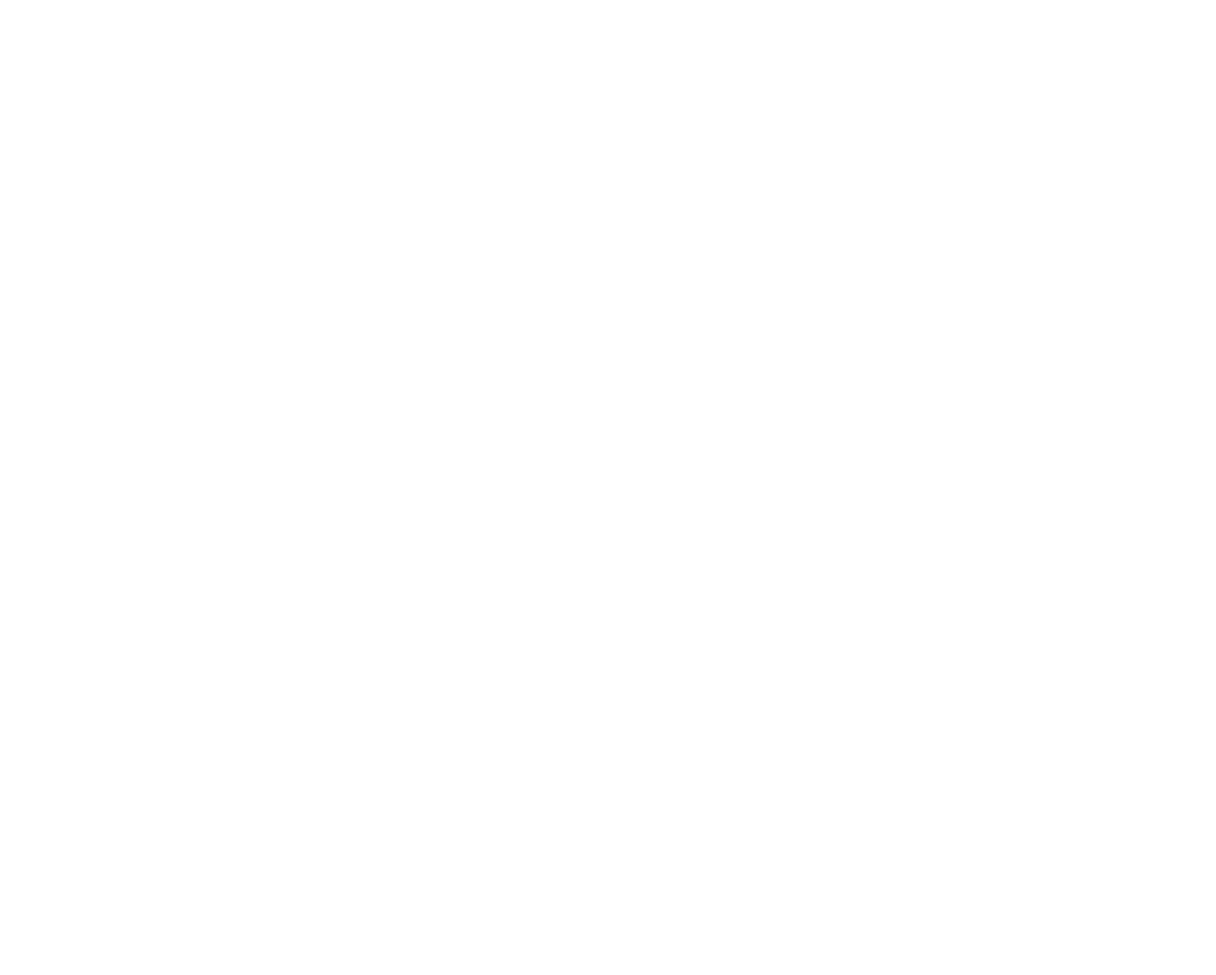
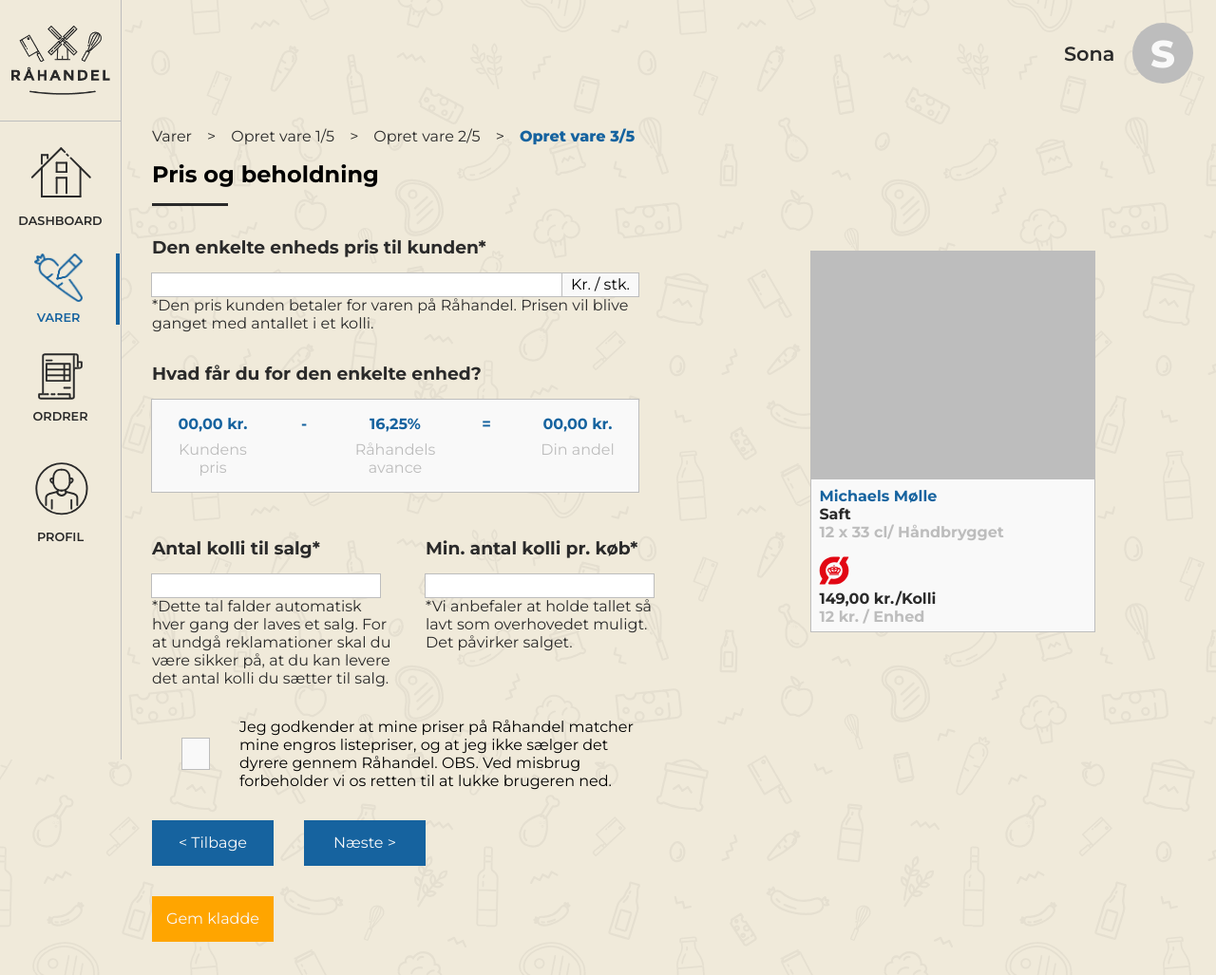
Before and after one commit to Hjorthex/raahandel, a plain HTML site: page producent-platform/varer/vareoprettelse/trin-3.html in a window 1280 px wide. Shown: the top 1027 px of the page at 95% size. Before the commit the page ends 800 px from the top, so only its background shows below. Drawn offline with Linux system fonts and the light colour scheme.

Commit message:
Opret vare 3 / 5
status: done

```diff
--- a/css/style.css
+++ b/css/style.css
@@ -3932,3 +3932,77 @@ input:checked + .products-aside-filter__slider:before {
 .pp-input__btn-container-top {
     margin-top: 2rem;
 }
+
+/* PP Opret vare 3 / 5 -----------------------------*/
+
+.pp-create-item__text--wrapped {
+    display: flex;
+    flex-direction: column;
+    flex-wrap: wrap;
+    width: 32rem;
+}
+
+.pp-item-deal {
+    display: flex;
+    flex-direction: row;
+    text-align: center;
+    margin-bottom: 2rem;
+    width: 32rem;
+    padding: 1rem;
+    background-color: var(--color-white);
+    outline: 0.1rem solid var(--color-border);
+}
+
+.pp-item-deal-columns {
+    width: 6rem;
+}
+
+.pp-item-deal-text {
+    color: var(--color-border);
+}
+
+.pp-item-deal-text--blue {
+    color: var(--color-third);
+    font-weight: bold;
+    margin-bottom: 0.5rem;
+}
+
+.pp-create-item__subcaption--top {
+    margin-top: 2rem;
+}
+
+.pp-create-item__text--short-wrapped {
+    width: 16rem;
+}
+
+.pp-item-amount__acceptance {
+    width: 32rem;
+    margin-top: 2rem;
+    display: flex;
+    flex-direction: row;
+    align-items: center;
+}
+
+.pp-item-amount__acceptance-check {
+    width: 2rem;
+    height: 2rem;
+    margin-left: 2rem;
+    margin-right: 2rem;
+    background-color: var(--color-white);
+    outline: 0.1rem solid var(--color-border);
+    cursor: pointer;
+}
+
+.pp-item-amount__acceptance-text {
+    display: flex;
+    flex-wrap: wrap;
+    width: 30rem;
+}
+
+.pp-input-widebar-shorter {
+    width: 27rem;
+}
+
+.pp-input-text--wider {
+    width: 5rem;
+}
--- a/producent-platform/varer/vareoprettelse/trin-3.html
+++ b/producent-platform/varer/vareoprettelse/trin-3.html
@@ -0,0 +1,203 @@
+<!DOCTYPE html>
+<html lang="en">
+<head>
+    <meta charset="UTF-8">
+    <meta http-equiv="X-UA-Compatible" content="IE=edge">
+    <meta name="viewport" content="width=device-width, initial-scale=1.0">
+    <META NAME="ROBOTS" CONTENT="NOINDEX, NOFOLLOW">
+    <link rel="shortcut icon" href="../../../images/icons/favicon.png" type="image/x-icon">
+    <link rel="stylesheet" href="../../../css/style.css">
+    <title>Råhandel | Opret vare 3 / 5</title>
+</head>
+<body>
+    <div class="manufacturer__profile-container">
+        <p class="manufacturer-profile-container__name">Sona</p>
+        <div class="manufacturer-profile-container__circle">
+            <p class="manufacturer-profile-container__initial">S</p>
+        </div>
+    </div>
+    <aside class="manufacturer-aside__container">
+        <div class="manufacturer-aside-container__logo-container">
+            <img class="manufacturer-aside-container__logo" src="../../../images/logo-nav-sort.png" alt="logo">
+        </div>
+        <nav class="manufacturer-aside__navigation">
+            <ul class="manufacturer-aside-navigation__list">
+                <li class="manufacturer-aside-navigation-list__link">
+                    <a class="manufacturer-aside-navigation-list__button" href="../../../producent-platform/dashboard.html">
+                        <img class="manufacturer-aside-navigation-list__icon" src="../../../images/icons/nav-black/Dashboard.svg" alt="">
+                        <p class="manufacturer-aside-navigation-list__text ">DASHBOARD</p>
+                    </a>
+                </li>
+                <li class="manufacturer-aside-navigation-list__link manufacturer-current-link">
+                    <a class="manufacturer-aside-navigation-list__button" href="../../../producent-platform/varer.html">
+                        <img class="manufacturer-aside-navigation-list__icon manufacturer-nav__custom-icon" src="../../../images/icons/nav-blue/Group 531@2x.png" alt="">
+                        <p class="manufacturer-aside-navigation-list__text manufacturer-current-text">VARER</p>
+                    </a>
+                </li>
+                <li class="manufacturer-aside-navigation-list__link">
+                    <a class="manufacturer-aside-navigation-list__button" href="../../../producent-platform/ordrer.html">
+                        <img class="manufacturer-aside-navigation-list__icon manufacturer-nav__custom-icon" src="../../../images/icons/nav-black/ordersBlue_aml38w (1).svg" alt="">
+                        <p class="manufacturer-aside-navigation-list__text">ORDRER</p>
+                    </a>
+                </li>
+                <li class="manufacturer-aside-navigation-list__link">
+                    <a class="manufacturer-aside-navigation-list__button" href="../../../producent-platform/profil.html">
+                        <img class="manufacturer-aside-navigation-list__icon" src="../../../images/icons/nav-black/Profil.svg" alt="">
+                        <p class="manufacturer-aside-navigation-list__text">PROFIL</p>
+                    </a>
+                </li>
+            </ul>
+        </nav>
+    </aside>
+    <div class="page-wrapper">
+        <div class="pp-products__overview-products">
+            <div class="page-breadcrumb">
+                <a href="../../varer.html">Varer</a>
+                <p>></p>
+                <a href="../opret-vare.html">Opret vare 1/5</a>
+                <p>></p>
+                <a href="../vareoprettelse/trin-2.html">Opret vare 2/5</a>
+                <p>></p>
+                <p class="page-breadcrumb__current">Opret vare 3/5</p>
+            </div>
+        </div>
+        <section class="pp-item-amount">
+            <h2 class="pp-item-amount__caption">Pris og beholdning</h2>
+            <div class="pp-create-item__underline"></div>
+            <div class="pp-item-amount__vertical-divider">
+                <div class="pp-create-item__left-container">
+                    <div class="pp-input-separator">
+                        <h3 class="pp-create-item__subcaption">Den enkelte enheds pris til kunden*</h3>
+                        <div class="pp-input-separator__unit">
+                            <input class="pp-input-widebar pp-input-widebar-shorter" type="text">
+                            <p class="pp-input-text pp-input-text--wider">Kr. / stk.</p>
+                        </div>
+                        <p class="pp-create-item__text pp-create-item__text--wrapped">*Den pris kunden betaler for varen på Råhandel. Prisen vil blive ganget med antallet i et kolli.</p>
+                    </div>
+                    <h3 class="pp-create-item__subcaption pp-create-item__subcaption--top">Hvad får du for den enkelte enhed?</h3>
+                    <div class="pp-item-deal">
+                        <div class="pp-item-deal-columns">
+                            <p class="pp-item-deal-text pp-item-deal-text--blue">00,00 kr.</p>
+                            <p class="pp-item-deal-text">Kundens pris</p>
+                        </div>
+                        <div class="pp-item-deal-columns">
+                            <p class="pp-item-deal-text pp-item-deal-text--blue">-</p>
+                        </div>
+                        <div class="pp-item-deal-columns">
+                            <p class="pp-item-deal-text pp-item-deal-text--blue">16,25%</p>
+                            <p class="pp-item-deal-text">Råhandels avance</p>
+                        </div>
+                        <div class="pp-item-deal-columns">
+                            <p class="pp-item-deal-text pp-item-deal-text--blue">=</p>
+                        </div>
+                        <div class="pp-item-deal-columns">
+                            <p class="pp-item-deal-text pp-item-deal-text--blue">00,00 kr.</p>
+                            <p class="pp-item-deal-text">Din andel</p>
+                        </div>
+                    </div>
+                    <div class="pp-item-amount__split-bar">
+                        <div class="pp-item-amount__split-bar-left">
+                            <h3 class="pp-create-item__subcaption">Antal kolli til salg*</h3>
+                            <input class="pp-item-amount__split-input" type="text">
+                            <p class="pp-create-item__text pp-create-item__text--short-wrapped">*Dette tal falder automatisk hver gang der
+                                laves et salg. For at undgå reklamationer skal
+                                du være sikker på, at du kan levere det antal
+                                kolli du sætter til salg.</p>
+                        </div>
+                        <div class="pp-item-amount__split-bar-left">
+                            <h3 class="pp-create-item__subcaption">Min. antal kolli pr. køb*</h3>
+                            <input class="pp-item-amount__split-input" type="text">
+                            <p class="pp-create-item__text pp-create-item__text--short-wrapped">*Vi anbefaler at holde tallet så lavt som
+                                overhovedet muligt. Det påvirker salget.</p>
+                        </div>
+
+                    </div>
+                    <div class="pp-item-amount__acceptance">
+                            <div class="pp-item-amount__acceptance-check"></div>
+                            <p class="pp-item-amount__acceptance-text">Jeg godkender at mine priser på Råhandel matcher mine engros listepriser, og at jeg ikke
+                                sælger det dyrere gennem Råhandel.
+                                OBS. Ved misbrug forbeholder vi os retten til at lukke brugeren ned.</p>
+                        </div>
+                    <div class="pp-input__btn-container pp-input__btn-container-top">
+                        <a href="../../varer/vareoprettelse/trin-2.html" class="pp-input__btn-direct">< Tilbage</a>
+                        <a href="../../varer/vareoprettelse/trin-4.html" class="pp-input__btn-direct">Næste ></a>
+                        <div class="pp-input__btn-direct pp-input__btn-direct--yellow">Gem kladde</div>
+                    </div>
+                </div>
+                <div class="pp-create-item__right-container">
+                    <div class="pp-create-item__preview">
+                        <div class="pp-create-item__preview-image"></div>
+                        <div class="pp-create-item__preview-info">
+                            <p class="pp-create-item__preview-caption pp-create-item__preview-caption--blue">Michaels Mølle</p>
+                            <p class="pp-create-item__preview-caption">Saft</p>
+                            <p class="pp-create-item__preview-caption pp-create-item__preview-caption--gray">12 x 33 cl/ Håndbrygget</p>
+                            <img class="pp-create-item__preview-icon-eco" src="../../../images/icons/organic_oua6f1.svg" alt="">
+                            <p class="pp-create-item__preview-caption pp-create-item__preview-caption--top">149,00 kr./Kolli</p>
+                            <p class="pp-create-item__preview-caption pp-create-item__preview-caption--gray">12 kr. / Enhed</p>
+                        </div>
+                    </div>
+                </div>
+            </div>
+        </section>
+    </div>
+    <footer>
+        <div class="footer-container">
+            <div class="footer-column">
+                <img class="footer-column__img" src="../../../images/questionmark.png" alt="questionmark-icon">
+                <h3 class="footer-column__heading">Guide til producenterne</h3>
+                <p class="footer-column__caption">Placeholder til guides på platformen</p>
+                <a class="footer-column__link" href="#">Læs mere</a>
+            </div>
+            <div class="footer-column">
+                <img class="footer-column__img" src="../../../images/questionmark.png" alt="questionmark-icon">
+                <h3 class="footer-column__heading">Guide til producenterne</h3>
+                <p class="footer-column__caption">Placeholder til guides på platformen</p>
+                <a class="footer-column__link" href="#">Læs mere</a>
+            </div>
+            <div class="footer-column">
+                <img class="footer-column__img" src="../../../images/questionmark.png" alt="questionmark-icon">
+                <h3 class="footer-column__heading">Guide til producenterne</h3>
+                <p class="footer-column__caption">Placeholder til guides på platformen</p>
+                <a class="footer-column__link" href="#">Læs mere</a>
+            </div>
+        </div>
+        <div class="footer-bottom-container">
+            <div class="footer-column">
+                <img class="footer-logo" src="../../../images/logoBlackHorizontal_h6pnu5@2x.png" alt="logo">
+            </div>
+            <div class="footer-column">
+                <ul class="footer-list">
+                    <li class="footer-list__link">varer</li>
+                    <li class="footer-list__link">ordrer</li>
+                    <li class="footer-list__link">konto</li>
+                </ul>
+            </div>
+            <div class="footer-column">
+                <h3 class="footer-bottom__heading">Priserne</h3>
+                <div class="footer-heading__border"></div>
+                <p class="footer-bottom__caption">Alle de viste priser er ekskl. moms og ekskl. pant.</p>
+            </div>
+            <div class="footer-column">
+                <h3 class="footer-bottom__heading">Kontakt</h3>
+                <div class="footer-heading__border"></div>
+                <p class="footer-bottom__caption">Råhandel ApS <br>
+                    Frederiksborgvej 59 <br>
+                    2400 København NV <br>
+                    CVR: 37405906</p>
+            </div>
+        </div>
+        <div class="footer-info">
+            <p class="footer-trademark">© Råhandel</p>
+            <div class="footer-info-right">
+                <div class="footer-contact__link">
+                    <a href="">92 45 01 05</a>
+                    <a href="">kontakt@raahandel.dk</a>
+                </div>
+                <p class="footer-reports">
+                    Fødevarestyrelsens rapport (København) <br>
+                    Fødevarestyrelsens rapport (Kirke såby)
+                </p>
+            </div>
+        </div>
+    </footer>
+</body>
```
Also changed, not shown: producent-platform/varer/opret-vare.html (+1 -1 lines), producent-platform/varer/vareoprettelse/trin-2.html (+1 -2 lines).
